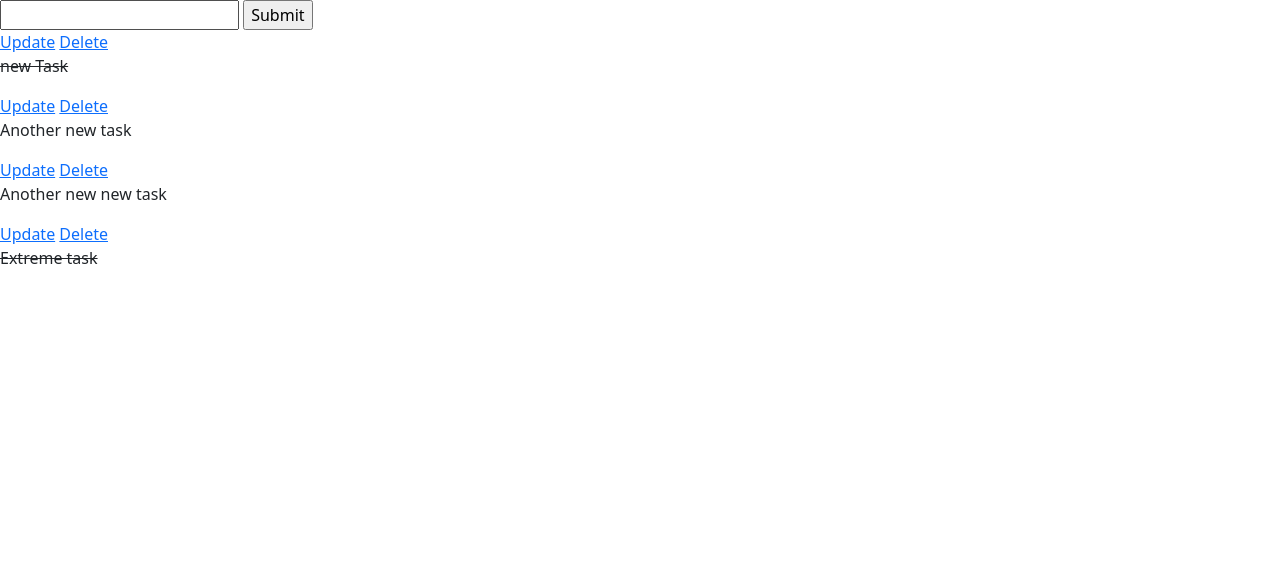
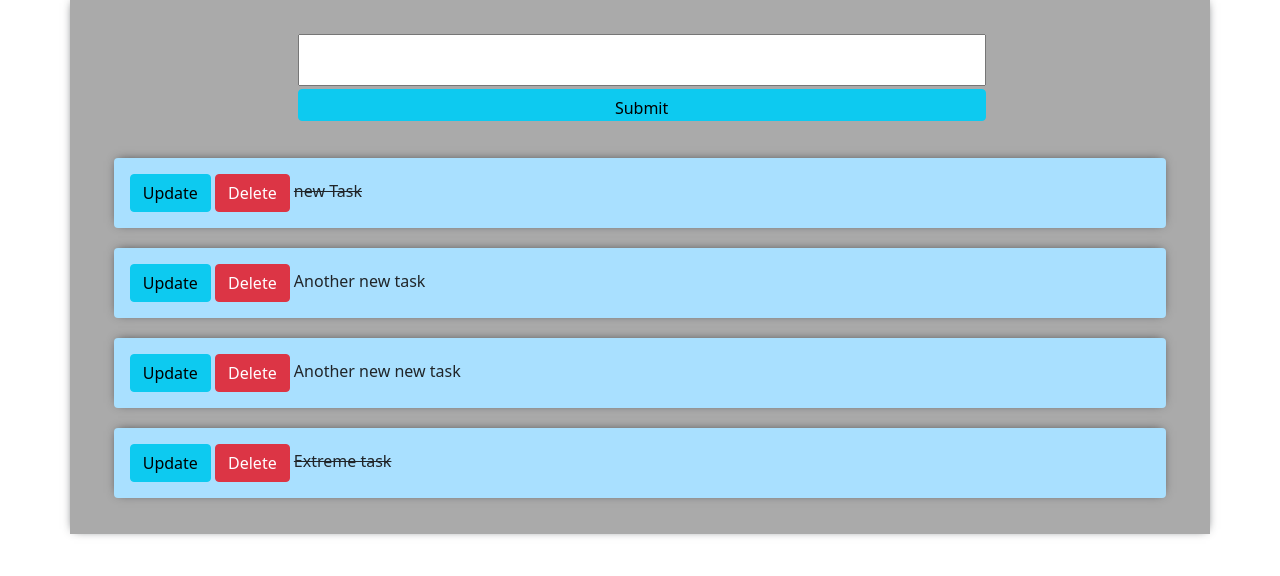
Before and after one commit to adnantech17/django-todo, a Django app: page / in a window 1280 px wide. Shown: the top 576 px of the page. Run offline with Django 3.2, Linux system fonts and the light colour scheme; data comes from the database, SQL or seed files in the repository.

Commit message:
Style added to the project. All css related stuffs done.

```diff
--- a/tasks/templates/tasks/lists.html
+++ b/tasks/templates/tasks/lists.html
@@ -7,27 +7,61 @@
     <title>Document</title>
     <link href="https://cdn.jsdelivr.net/npm/bootstrap@5.0.0-beta2/dist/css/bootstrap.min.css" rel="stylesheet"
         integrity="sha384-BmbxuPwQa2lc/FVzBcNJ7UAyJxM6wuqIj61tLrc4wSX0szH/Ev+nYRRuWlolflfl" crossorigin="anonymous">
+    <style>
+        .center-column {
+            width: 95%;
+            padding: 1em;
+            box-shadow: 0px -1px 10px -4px;
+            background-color: #aaaaaa;
+            margin: auto;
+        }
+
+        .form-column {
+            width: 65%;
+            padding: 1em;
+            margin: auto;
+        }
+
+        input {
+            width: 100%;
+            height: 2em;
+            padding: 1.5em;
+            margin: .1em;
+        }
+
+        .tasks {
+            width: 95%;
+            padding: 1em;
+            background-color: rgb(169, 224, 255);
+            box-shadow: 0px -1px 10px -4px;
+            margin: 20px auto;
+            border-radius: 4px;
+        }
+    </style>
+
 </head>
 
 <body>
-    <form method="POST" action="/">
+    <div class="container center-column">
+        <form method="POST" action="/" class="form-column">
             {% csrf_token %}
             {{form.title}}
-        <input type="submit" name="Create Task">
+            <input class="btn btn-info" type="submit" name="Create Task">
         </form>
 
         {% for task in tasks %}
-    <div>
-        <a href="{% url 'update' task.id %}">Update</a>
-        <a href="{% url 'delete' task.id %}">Delete</a>
+        <div class="tasks">
+            <a class="btn btn-small btn-info" href="{% url 'update' task.id %}">Update</a>
+            <a class="btn btn-small btn-danger" href="{% url 'delete' task.id %}">Delete</a>
             {% if task.complete %}
-        <p><s>{{task}}</s></p>
+            <s>{{task}}</s>
             {% else %}
-        <p>{{task}}</p>
+            {{task}}
             {% endif %}
 
         </div>
         {% endfor %}
+    </div>
 </body>
 
 </html>
```
Also changed, not shown: tasks/templates/tasks/delete.html (+38 -6 lines), tasks/templates/tasks/update.html (+51 -6 lines). Lines whose indentation alone changed are shown as unchanged.
